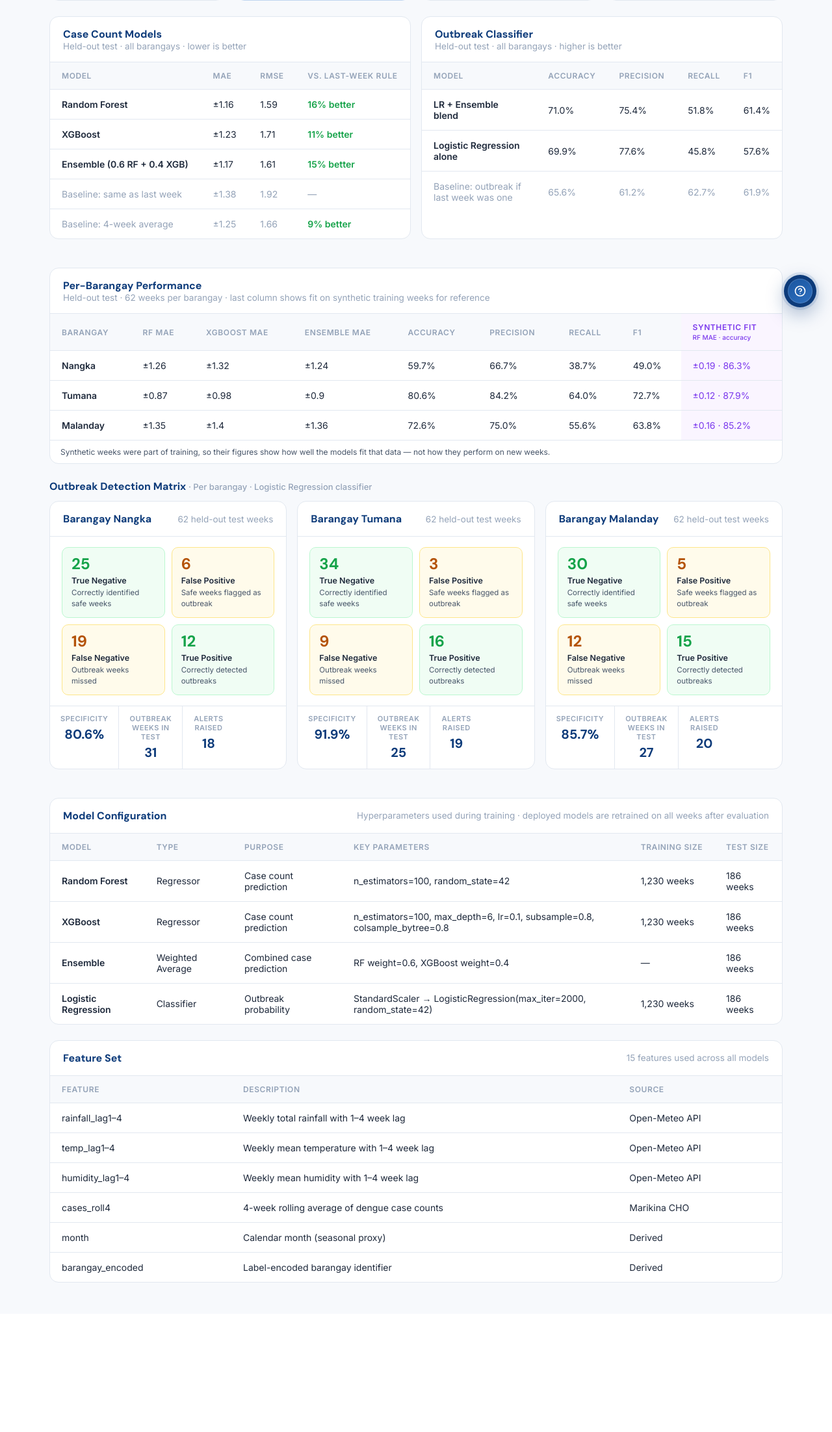
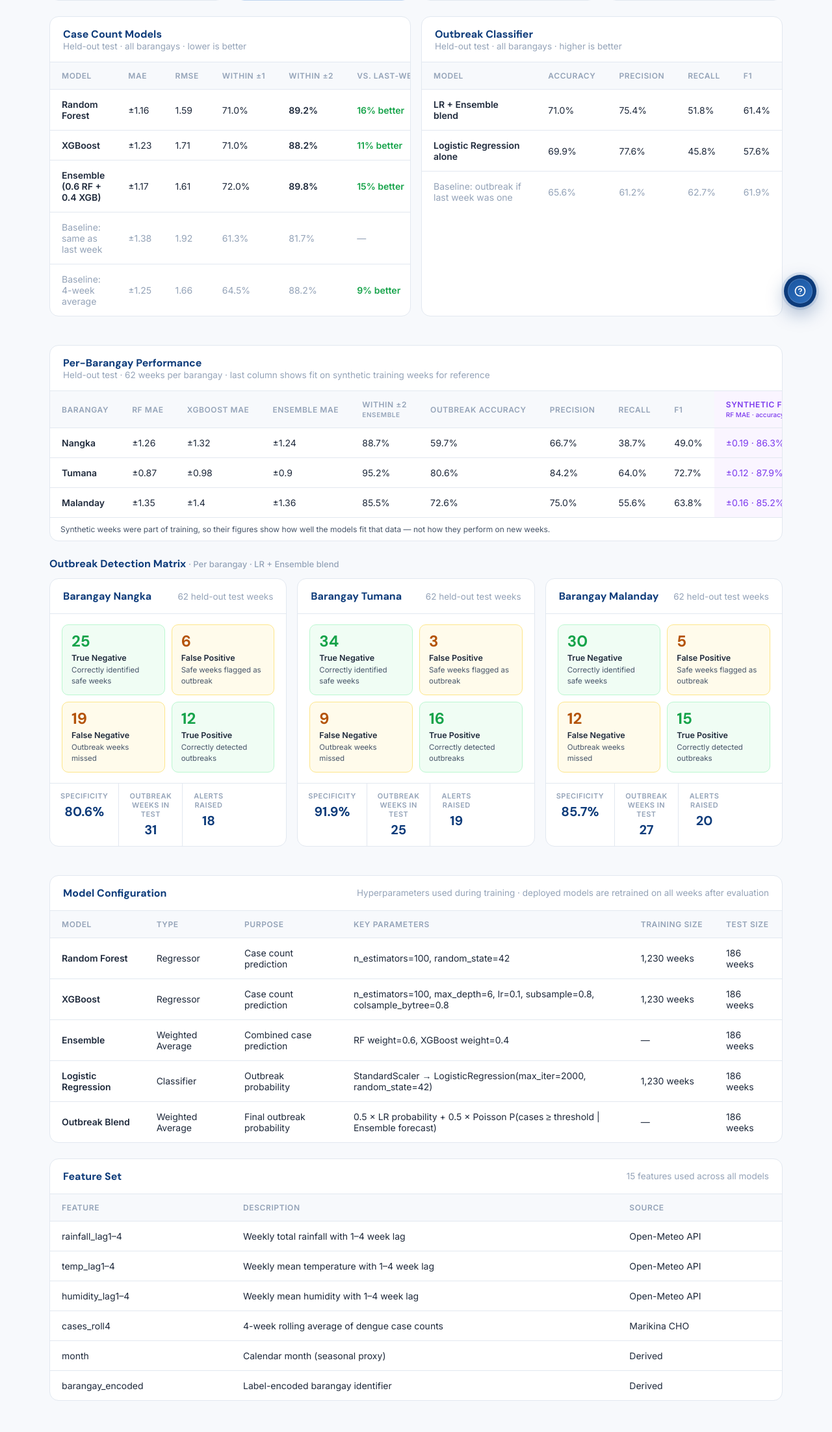
Before and after one commit to DevNigelSan/DengueTect, a Flask app: page /technical in a window 1280 px wide. Shown: the part 303-2507 px from the top of the page at 65% size. Before the commit the page ends 2277 px from the top, so only its background shows below. Run offline with Flask 3, Linux system fonts and the light colour scheme; the visitor is signed in with stand-in values (Sample User, id 1); parts of the project's set-up code (start-up, migrations or seed data) failed here and were passed over.

Commit message:
Show the outbreak blend on the Technical page

```diff
--- a/app/templates/technical.html
+++ b/app/templates/technical.html
@@ -123,7 +123,7 @@
         {% set last_mae = summary.case_count['Baseline: same as last week'].mae %}
         <table class="tech-table">
           <thead>
-            <tr><th>Model</th><th>MAE</th><th>RMSE</th><th>vs. last-week rule</th></tr>
+            <tr><th>Model</th><th>MAE</th><th>RMSE</th><th>Within ±1</th><th>Within ±2</th><th>vs. last-week rule</th></tr>
           </thead>
           <tbody>
             {% for name, r in summary.case_count.items() %}
@@ -131,7 +131,9 @@
             <tr class="{{ 'ts-base' if name.startswith('Baseline') }}">
               <td>{% if name.startswith('Baseline') %}{{ name }}{% else %}<strong>{{ name }}</strong>{% endif %}</td>
               <td>±{{ r.mae }}</td>
-              <td>{{ r.rmse }}</td>
+                            <td>{{ r.rmse }}</td>
+              <td>{{ r.within1 ~ '%' if r.within1 is defined else '—' }}</td>
+              <td>{% if r.within2 is defined %}{% if name.startswith('Baseline') %}{{ r.within2 }}%{% else %}<strong>{{ r.within2 }}%</strong>{% endif %}{% else %}—{% endif %}</td>
               <td>
                 {% if name == 'Baseline: same as last week' %}—
                 {% elif gain > 0 %}<span class="ts-good">{{ gain }}% better</span>
@@ -189,7 +191,8 @@
             <th>RF MAE</th>
             <th>XGBoost MAE</th>
             <th>Ensemble MAE</th>
-            <th>Accuracy</th>
+            <th>Within ±2<br><small>Ensemble</small></th>
+            <th>Outbreak accuracy</th>
             <th>Precision</th>
             <th>Recall</th>
             <th>F1</th>
@@ -204,6 +207,7 @@
             <td>±{{ data.avg_error }}</td>
             <td>±{{ data.xgb_avg_error }}</td>
             <td>±{{ data.ensemble_avg_error }}</td>
+            <td>{{ data.ens_within2 ~ '%' if data.ens_within2 is defined else '—' }}</td>
             <td>{{ data.accuracy }}%</td>
             <td>{{ data.precision }}%</td>
             <td>{{ data.recall ~ '%' if data.recall is defined else '—' }}</td>
@@ -223,7 +227,7 @@
 
     <!-- CONFUSION MATRICES -->
     <div class="section-title" style="margin-top:24px;">
-      Outbreak Detection Matrix <span>· Per barangay · Logistic Regression classifier</span>
+            Outbreak Detection Matrix <span>· Per barangay · {{ 'LR + Ensemble blend' if summary and summary.outbreak_method == 'blend' else 'Logistic Regression classifier' }}</span>
     </div>
     <div class="tech-confusion-grid">
       {% for brgy, data in eval_data.items() %}
@@ -322,10 +326,20 @@
             <td><strong>Logistic Regression</strong></td>
             <td>Classifier</td>
             <td>Outbreak probability</td>
-            <td>StandardScaler → LogisticRegression(max_iter=2000, random_state=42)</td>
+                        <td>StandardScaler → LogisticRegression(max_iter=2000, random_state=42)</td>
             <td>{{ train_txt }}</td>
             <td>{{ test_txt }}</td>
           </tr>
+          {% if summary and summary.outbreak_method == 'blend' %}
+          <tr>
+            <td><strong>Outbreak Blend</strong></td>
+            <td>Weighted Average</td>
+            <td>Final outbreak probability</td>
+            <td>0.5 × LR probability + 0.5 × Poisson P(cases ≥ threshold | Ensemble forecast)</td>
+            <td>—</td>
+            <td>{{ test_txt }}</td>
+          </tr>
+          {% endif %}
         </tbody>
       </table>
     </div>
```
